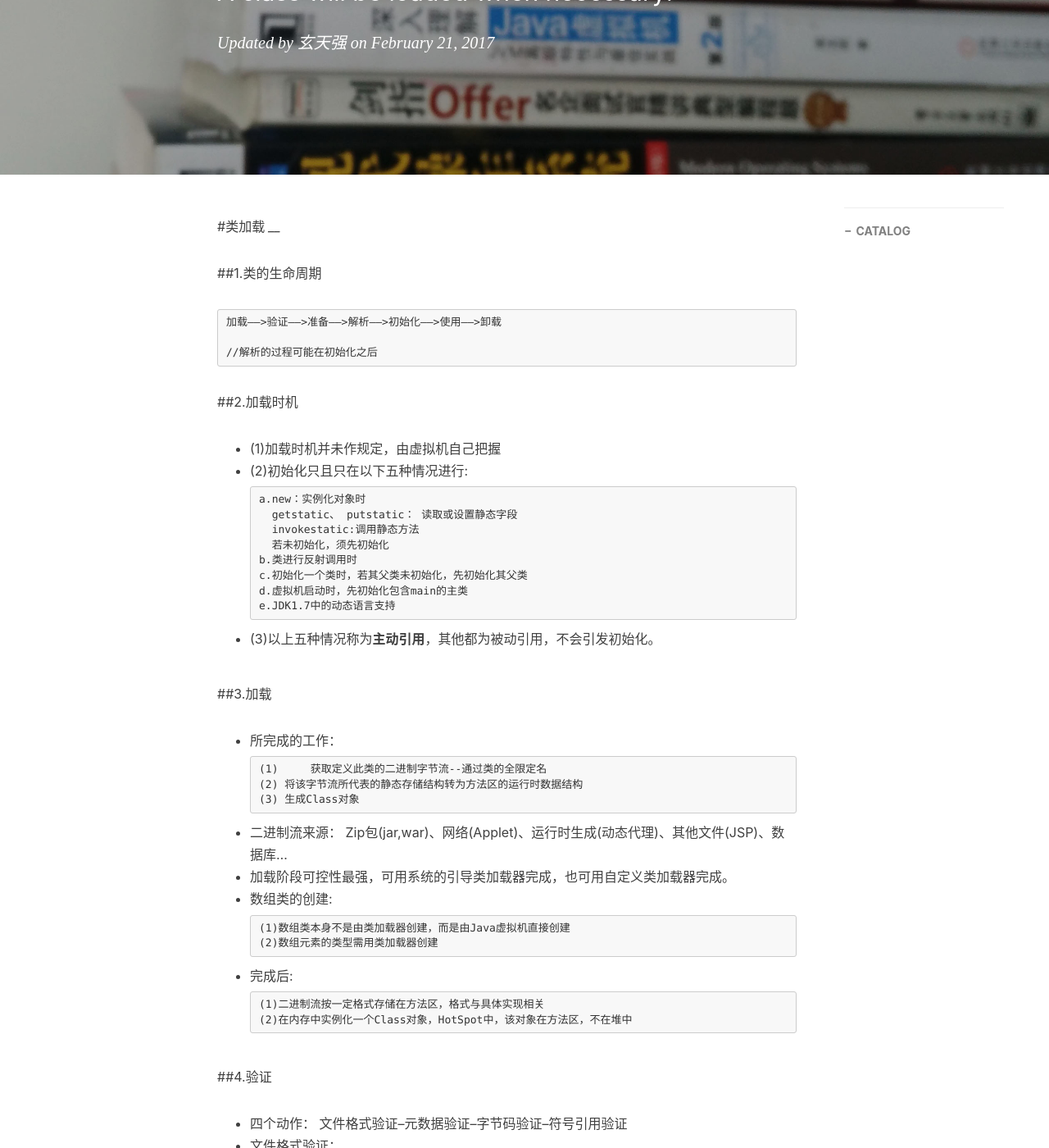
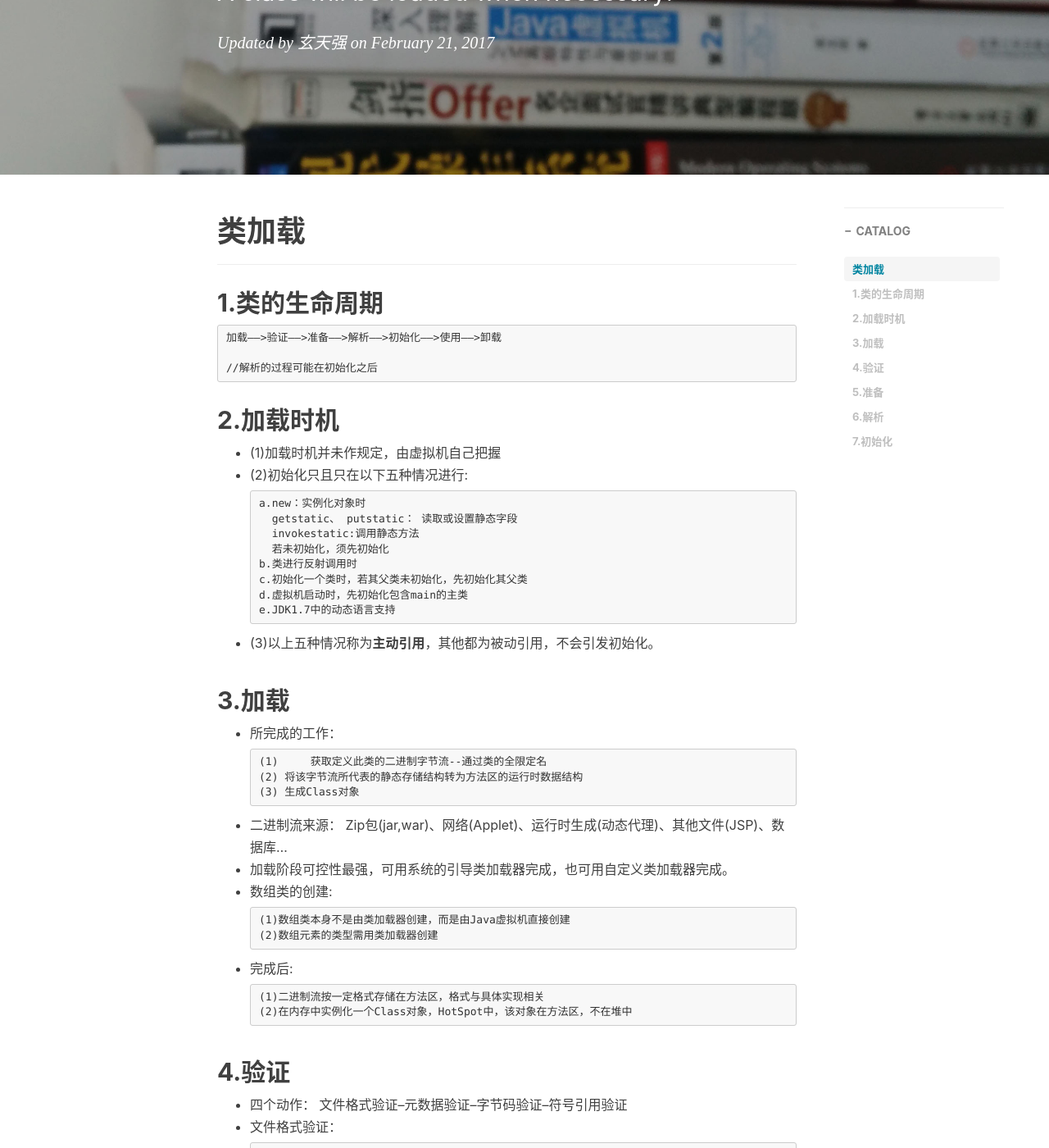
Before and after one commit to sophon250/sophon250.github.io, a Jekyll site: the page built from _posts/2017-02-21-jvm-classload-xtq.md, in a window 1280 px wide and 1400 px high, scrolled down 310 px. Shown: the whole window at 82% size. Built offline with Jekyll 4.4.1, drawn with Linux system fonts in a browser that asks for light colours; nearby versions of some CDN libraries; comment, search, counter and statistics services are not loaded; some of the changed text lies outside the part shown.

Commit message:
fix bug continue...

```diff
--- a/_posts/2017-02-21-jvm-classload-xtq.md
+++ b/_posts/2017-02-21-jvm-classload-xtq.md
@@ -11,16 +11,16 @@ tags:
     - JavaAdvanced
 ---
 
-#类加载
+#  类加载
 ____
 
-##1.类的生命周期
+##  1.类的生命周期
 
 	加载——>验证——>准备——>解析——>初始化——>使用——>卸载
 
 	//解析的过程可能在初始化之后
 
-##2.加载时机
+##  2.加载时机
 
 *	(1)加载时机并未作规定，由虚拟机自己把握
 *	(2)初始化只且只在以下五种情况进行:
@@ -36,7 +36,7 @@ ____
 
 *	(3)以上五种情况称为**主动引用**，其他都为被动引用，不会引发初始化。
 
-##3.加载
+##  3.加载
 
 *	所完成的工作：
 
@@ -56,7 +56,7 @@ ____
 		(1)二进制流按一定格式存储在方法区，格式与具体实现相关
 		(2)在内存中实例化一个Class对象，HotSpot中，该对象在方法区，不在堆中
 
-##4.验证
+##  4.验证
 
 *	四个动作：	文件格式验证--元数据验证--字节码验证--符号引用验证
 *	文件格式验证：
@@ -85,7 +85,7 @@ ____
 		(3)对类自身以外的信息进行匹配性校验
 		(4)很重要但不是必要的
 
-##5.准备
+##  5.准备
 
 *	正式为类变量(static)分配内存并设置类变量初始值
 *	内存在方法区进行分配
@@ -93,7 +93,7 @@ ____
 *	类字段的字段属性表中存在ConstantValue时，准备阶段被初始化为ConstantValue属性所指定的值
 
 
-##6.解析
+##  6.解析
 *	将常量池中的符合引用替换为直接引用
 *	符合引用：
 
@@ -120,7 +120,7 @@ ____
 		(6)方法句柄
 		(7)调用点限定符
 
-##6.初始化
+##  7.初始化
 *	根据程序员通过程序制定的主观计划初始化类变量和其他资源
 *	执行类构造器<clinit>()方法
 *	<clinit>()是由编译器自动收集类中的所有类变量的赋值动作和静态语句块中的语句合并产生的
```
